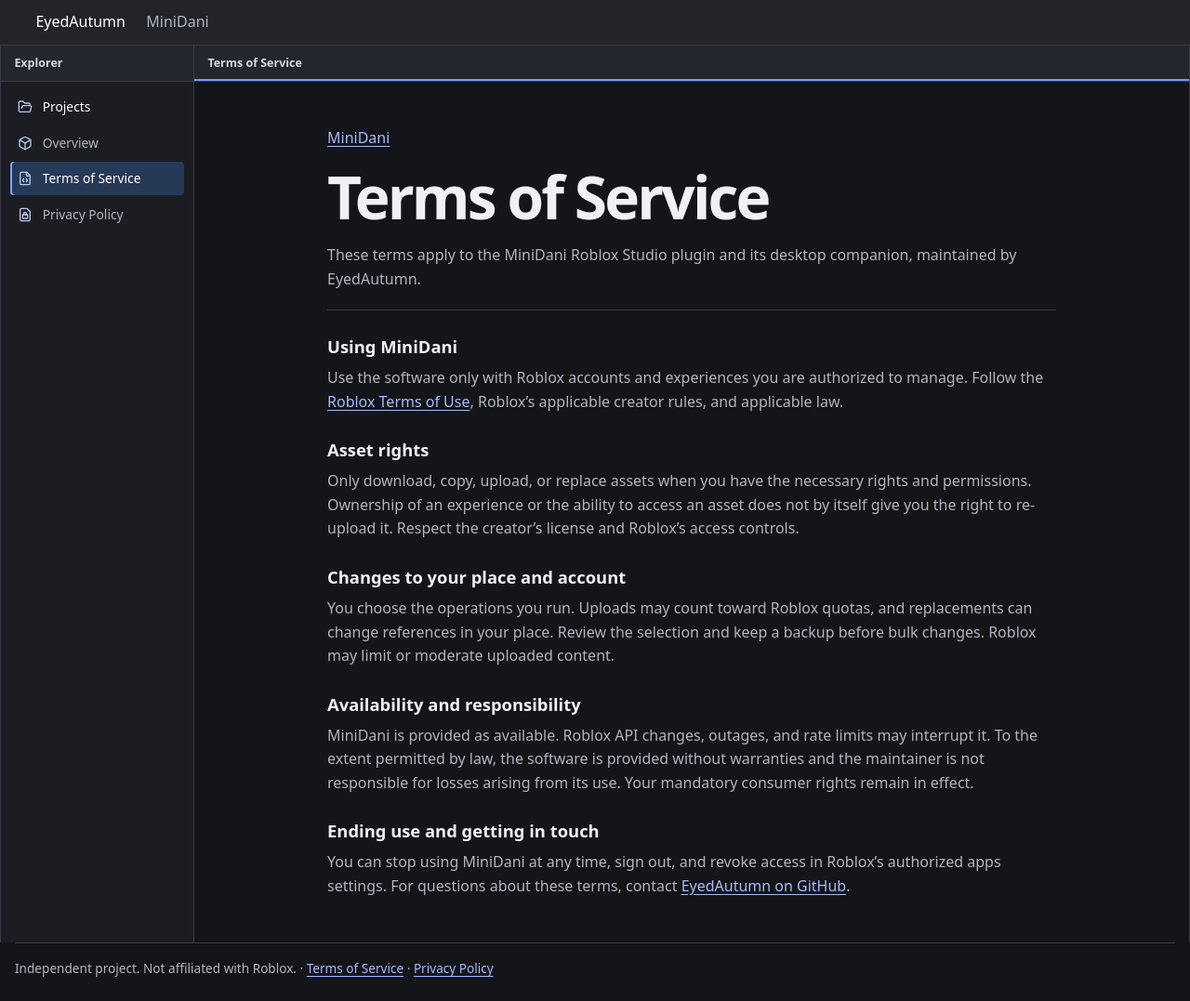
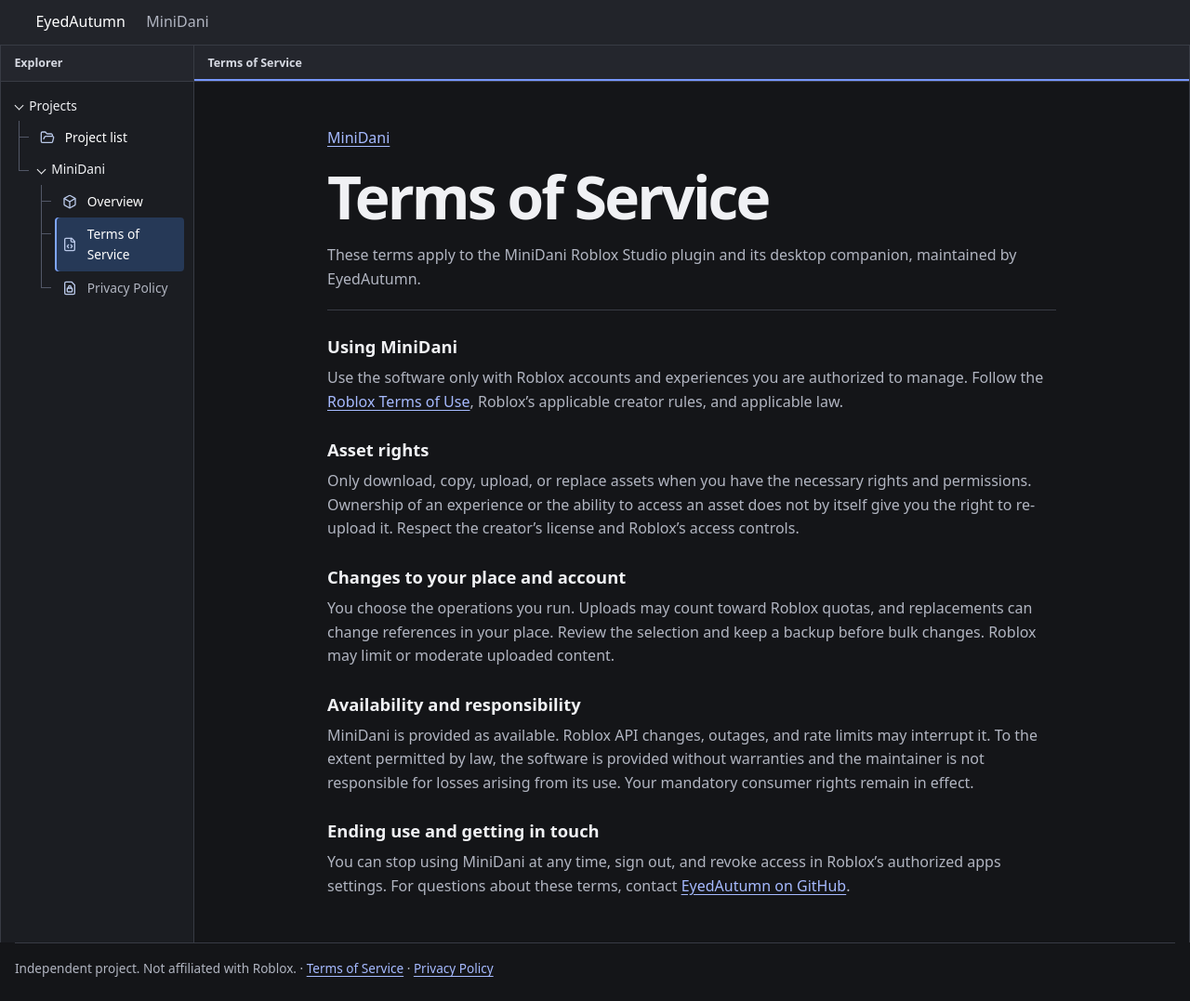
Before and after one commit to eyedautumn/eyedautumn.github.io, a plain HTML site: page MiniDani/terms/index.html in a window 1280 px wide. Shown: the whole page at 93% size. Drawn offline with Linux system fonts and the light colour scheme.

Commit message:
Build a collapsible Explorer navigation tree

```diff
--- a/MiniDani/terms/index.html
+++ b/MiniDani/terms/index.html
@@ -11,7 +11,22 @@
   <div class="workspace">
     <aside class="explorer">
       <div class="pane-title">Explorer</div>
-      <nav aria-label="Project explorer"><a href="../../index.html"><img src="../../assets/icons/folder-open.svg" width="16" height="16" alt="">Projects</a><a href="../../MiniDani/index.html"><img src="../../assets/icons/box.svg" width="16" height="16" alt="">Overview</a><a href="../../MiniDani/terms/index.html" aria-current="page"><img src="../../assets/icons/file-code.svg" width="16" height="16" alt="">Terms of Service</a><a href="../../MiniDani/privacy/index.html"><img src="../../assets/icons/file-lock.svg" width="16" height="16" alt="">Privacy Policy</a></nav>
+      <nav aria-label="Project explorer">
+        <details open>
+          <summary>Projects</summary>
+          <div class="tree-children">
+            <a href="../../index.html"><img src="../../assets/icons/folder-open.svg" width="16" height="16" alt="">Project list</a>
+            <details open>
+              <summary>MiniDani</summary>
+              <div class="tree-children">
+                <a href="../../MiniDani/index.html"><img src="../../assets/icons/box.svg" width="16" height="16" alt="">Overview</a>
+                <a href="../../MiniDani/terms/index.html" aria-current="page"><img src="../../assets/icons/file-code.svg" width="16" height="16" alt="">Terms of Service</a>
+                <a href="../../MiniDani/privacy/index.html"><img src="../../assets/icons/file-lock.svg" width="16" height="16" alt="">Privacy Policy</a>
+              </div>
+            </details>
+          </div>
+        </details>
+      </nav>
     </aside>
     <main>
       <div class="pane-title document-tab">Terms of Service</div>
--- a/assets/site.css
+++ b/assets/site.css
@@ -92,3 +92,44 @@ footer { width: min(100% - 2rem, 91rem); }
 .editor-lines li:hover { background: #ffffff08; }
 .editor-lines h3 { color: #98b8ff; font-size: .9rem; margin: 0; }
 .editor-lines p { color: #c5cbba; font-size: .82rem; margin: .15rem 0 0; }
+
+.explorer nav { display: block; }
+.explorer summary {
+  display: flex;
+  align-items: center;
+  gap: .45rem;
+  padding: .35rem .4rem;
+  border-radius: .25rem;
+  cursor: pointer;
+  list-style: none;
+  font-size: .86rem;
+}
+.explorer summary::-webkit-details-marker { display: none; }
+.explorer summary::before {
+  content: "";
+  width: .38rem;
+  height: .38rem;
+  border-right: 1.5px solid currentColor;
+  border-bottom: 1.5px solid currentColor;
+  transform: rotate(-45deg);
+}
+.explorer details[open] > summary::before { transform: rotate(45deg); }
+.explorer summary:hover { background: #292d37; }
+.explorer summary:focus-visible { outline: 2px solid var(--blue); }
+.tree-children { padding-left: .9rem; margin-left: .6rem; }
+.tree-children > * { position: relative; }
+.tree-children > *::before {
+  content: "";
+  position: absolute;
+  inset: 0 auto 0 -.9rem;
+  border-left: 1px solid #525767;
+}
+.tree-children > :last-child::before { bottom: auto; height: 1.05rem; }
+.tree-children > *::after {
+  content: "";
+  position: absolute;
+  left: -.9rem;
+  top: 1.05rem;
+  width: .7rem;
+  border-top: 1px solid #525767;
+}
```
Also changed, not shown: MiniDani/index.html (+16 -1 lines), MiniDani/privacy/index.html (+16 -1 lines), index.html (+16 -1 lines).
